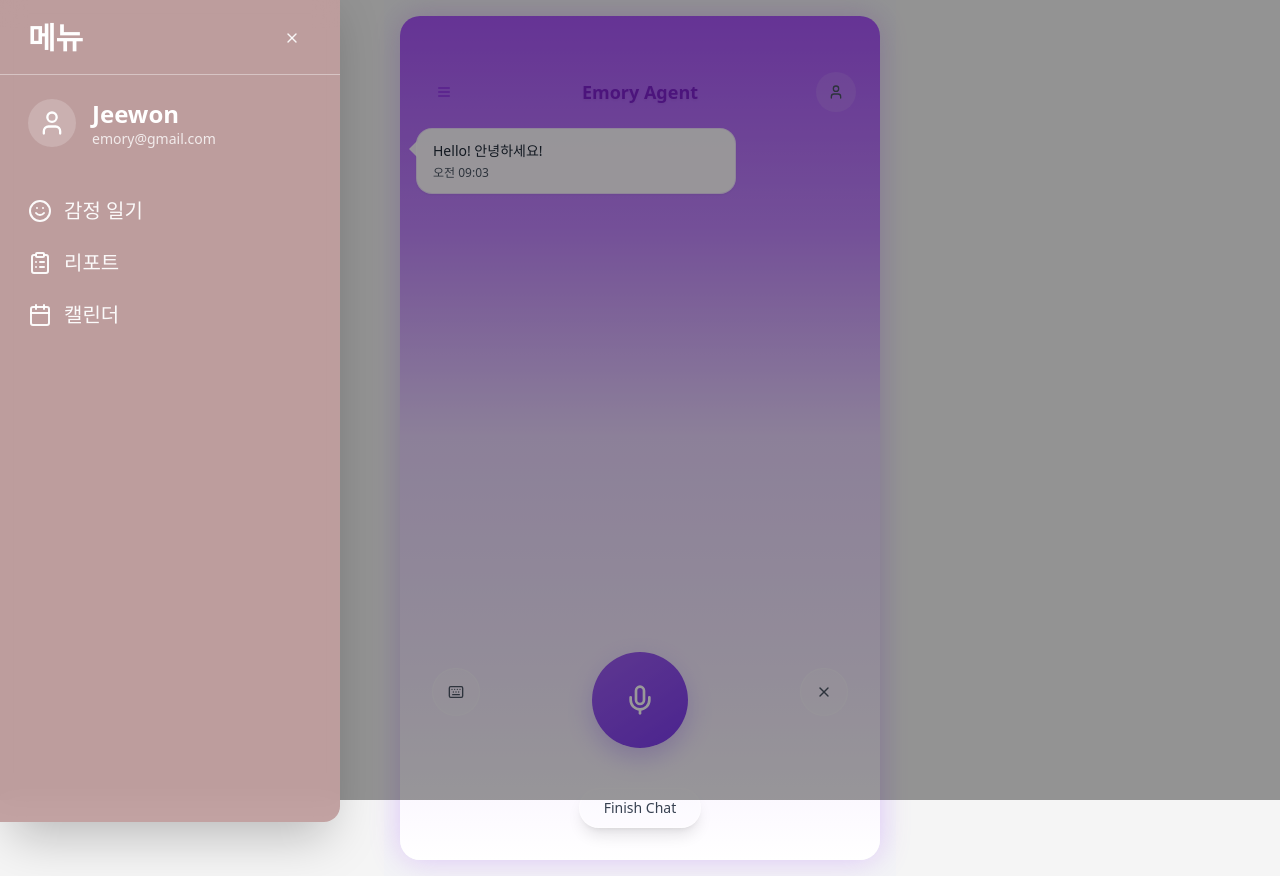
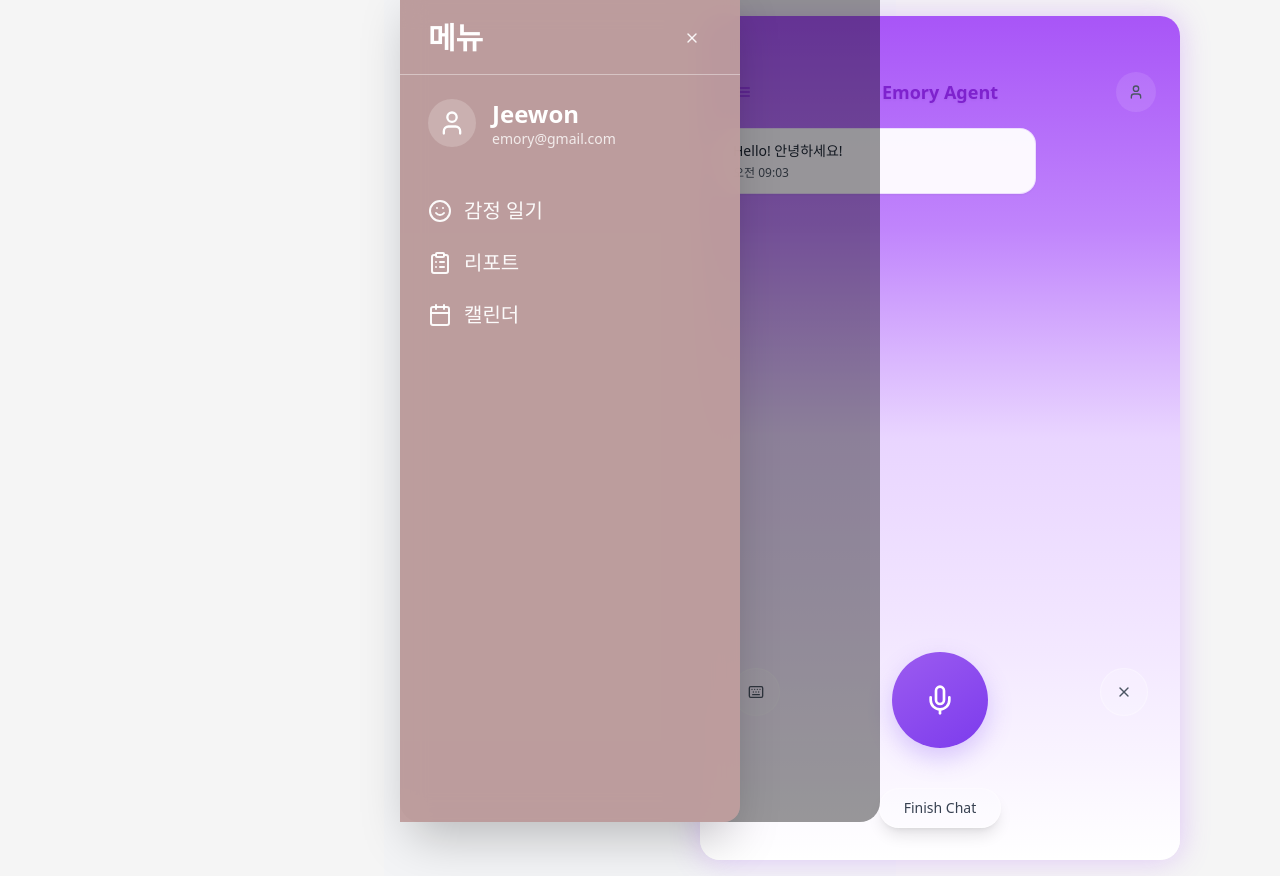
Before and after one commit to APPS-sookmyung/2025-EMORY-client, a React (Vite) app: page / in a window 1280 px wide. Both pictures are taken after a click on the button 444 px from the left and 92 px from the top of the page. Built offline with nearby package versions, Linux system fonts and the light colour scheme.

Commit message:
feat: PhoneCanvas 컴포넌트 추가 및 사이드바 위치 조정

```diff
--- a/src/App.tsx
+++ b/src/App.tsx
@@ -3,7 +3,7 @@ import { queryClient } from './lib/queryClient';
 import { QueryClientProvider } from '@tanstack/react-query';
 import { Toaster } from './components/ui/toaster';
 import { TooltipProvider } from './components/ui/tooltip';
-import { SidebarProvider } from './components/sidebar/SidebarContext';
+import { SidebarProvider, useSidebar } from './components/sidebar/SidebarContext';
 import Sidebar from './components/sidebar/Sidebar';
 //import NotFound from './pages/';
 import VoiceChat from './pages/voice-chat';
@@ -27,6 +27,24 @@ function Router() {
   );
 }
 
+function PhoneCanvas({ children }: { children: React.ReactNode }) {
+  const { isOpen } = useSidebar();
+  return (
+    <div
+      className='relative'
+      style={{
+        width: 480,
+        height: 844,
+        transition: 'transform 300ms ease',
+        transform: isOpen ? 'translateX(300px)' : 'translateX(0px)',
+        willChange: 'transform',
+      }}
+    >
+      {children}
+    </div>
+  );
+}
+
 function App() {
   return (
     <QueryClientProvider client={queryClient}>
@@ -34,7 +52,9 @@ function App() {
         <SidebarProvider>
           <div className='min-h-screen bg-gray-100 flex items-center justify-center p-4'>
             <Toaster />
-            <Router />
+            <PhoneCanvas>
+              <Router />
+            </PhoneCanvas>
             {/* 글로벌 사이드바 */}
             <Sidebar />
           </div>
--- a/src/components/sidebar/Sidebar.tsx
+++ b/src/components/sidebar/Sidebar.tsx
@@ -1,9 +1,9 @@
-"use client";
+'use client';
 
-import { useLocation } from "wouter";
-import { User, Smile, ClipboardList, Calendar, X } from "lucide-react";
-import { Button } from "../ui/button";
-import { useSidebar } from "./SidebarContext";
+import { useLocation } from 'wouter';
+import { User, Smile, ClipboardList, Calendar, X } from 'lucide-react';
+import { Button } from '../ui/button';
+import { useSidebar } from './SidebarContext';
 
 export default function Sidebar() {
   const { isOpen, close } = useSidebar();
@@ -16,60 +16,82 @@ export default function Sidebar() {
 
   return (
     <>
-      {/* overlay */}
+      {/* overlay sized to phone canvas (480x844) */}
       <div
-        className={`fixed inset-0 z-40 transition ${
-          isOpen ? "bg-black/40 visible" : "invisible bg-black/0"
+        className={`absolute z-40 transition ${
+          isOpen ? 'bg-black/40 visible' : 'invisible bg-black/0'
         }`}
+        style={{
+          left: 'calc(50% - 240px)',
+          top: '50%',
+          transform: 'translateY(-50%)',
+          width: 480,
+          height: 844,
+          borderRadius: 20,
+        }}
         onClick={close}
       />
 
-      {/* panel */}
+      {/* panel attached to phone left edge */}
       <aside
-        className={`fixed top-1/2 -translate-y-1/2 left-0 z-50 h-[844px] w-[340px] rounded-r-2xl shadow-2xl backdrop-blur-md
+        className={`absolute top-1/2 -translate-y-1/2 z-50 h-[844px] w-[340px] rounded-r-2xl shadow-2xl backdrop-blur-md
         bg-[rgba(191,158,158,0.95)] text-white transition-transform duration-300 ${
-          isOpen ? "translate-x-0" : "-translate-x-full"
+          isOpen ? 'translate-x-0' : '-translate-x-full'
         }`}
-        style={{ width: 340 }}
+        style={{ width: 340, left: 'calc(50% - 240px)' }}
       >
-        <div className="px-7 pt-10 pb-4 border-b border-white/40 flex items-center justify-between">
-          <h2 className="text-3xl font-semibold">메뉴</h2>
-          <Button variant="ghost" size="icon" onClick={close} className="text-white/90">
-            <X className="w-6 h-6" />
+        <div className='px-7 pt-10 pb-4 border-b border-white/40 flex items-center justify-between'>
+          <h2 className='text-3xl font-semibold'>메뉴</h2>
+          <Button
+            variant='ghost'
+            size='icon'
+            onClick={close}
+            className='text-white/90'
+          >
+            <X className='w-6 h-6' />
           </Button>
         </div>
 
         {/* 프로필 */}
-        <div className="px-7 py-6 flex items-start space-x-4">
-          <div className="w-12 h-12 rounded-full bg-white/20 flex items-center justify-center">
-            <User className="w-7 h-7 text-white" />
+        <div className='px-7 py-6 flex items-start space-x-4'>
+          <div className='w-12 h-12 rounded-full bg-white/20 flex items-center justify-center'>
+            <User className='w-7 h-7 text-white' />
           </div>
           <div>
-            <div className="text-2xl font-semibold leading-tight">Jeewon</div>
-            <div className="text-white/80 text-sm">emory@gmail.com</div>
+            <div className='text-2xl font-semibold leading-tight'>Jeewon</div>
+            <div className='text-white/80 text-sm'>emory@gmail.com</div>
           </div>
         </div>
 
         {/* 메뉴 리스트 */}
-        <nav className="px-7 space-y-6 mt-6">
-          <div className="flex items-center justify-between">
-            <button className="flex items-center space-x-3 text-white/95" onClick={() => go("/voice-chat")}>
-              <Smile className="w-6 h-6" />
-              <span className="text-xl">감정 일기</span>
+        <nav className='px-7 space-y-6 mt-6'>
+          <div className='flex items-center justify-between'>
+            <button
+              className='flex items-center space-x-3 text-white/95'
+              onClick={() => go('/voice-chat')}
+            >
+              <Smile className='w-6 h-6' />
+              <span className='text-xl'>감정 일기</span>
             </button>
           </div>
 
-          <div className="flex items-center justify-between">
-            <button className="flex items-center space-x-3 text-white/95" onClick={() => go("/my-page")}>
-              <ClipboardList className="w-6 h-6" />
-              <span className="text-xl">리포트</span>
+          <div className='flex items-center justify-between'>
+            <button
+              className='flex items-center space-x-3 text-white/95'
+              onClick={() => go('/my-page')}
+            >
+              <ClipboardList className='w-6 h-6' />
+              <span className='text-xl'>리포트</span>
             </button>
           </div>
 
-          <div className="flex items-center justify-between">
-            <button className="flex items-center space-x-3 text-white/95" onClick={() => go("/start-page")}>
-              <Calendar className="w-6 h-6" />
-              <span className="text-xl">캘린더</span>
+          <div className='flex items-center justify-between'>
+            <button
+              className='flex items-center space-x-3 text-white/95'
+              onClick={() => go('/start-page')}
+            >
+              <Calendar className='w-6 h-6' />
+              <span className='text-xl'>캘린더</span>
             </button>
           </div>
         </nav>
```
